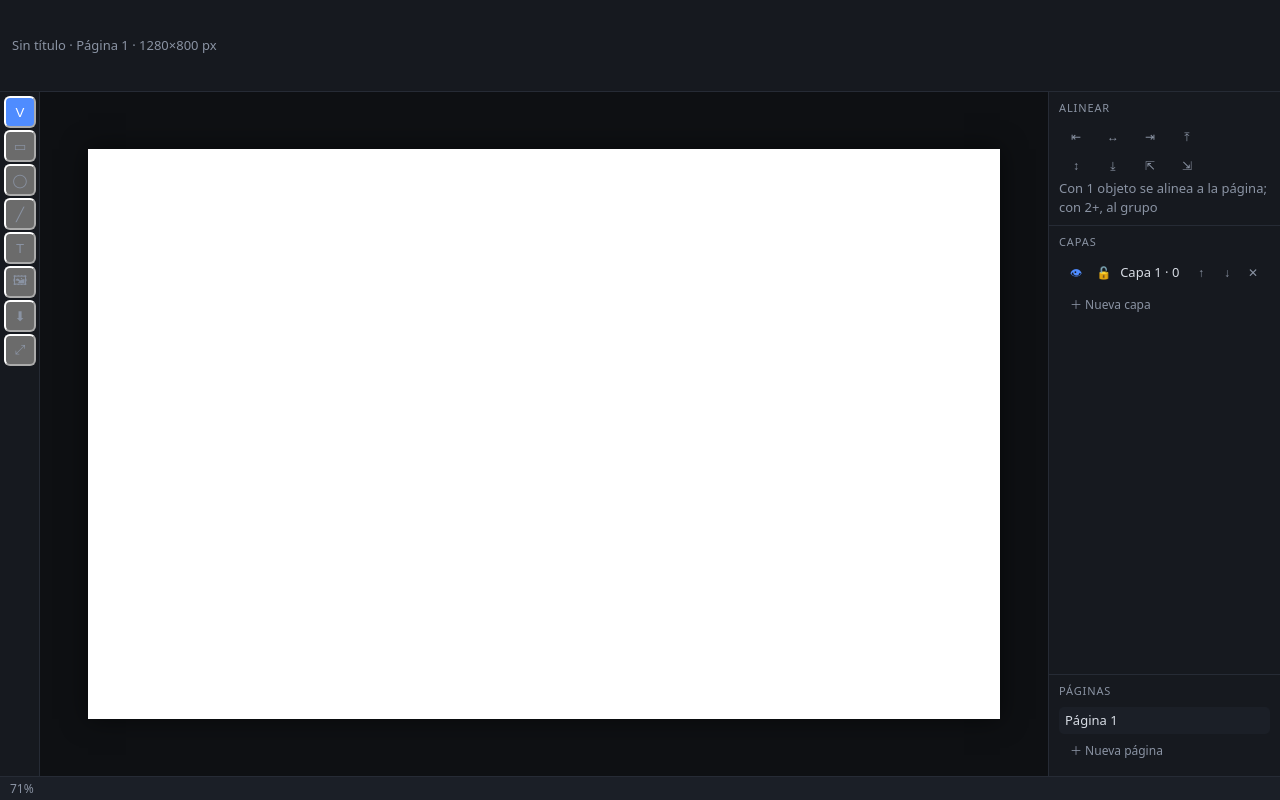
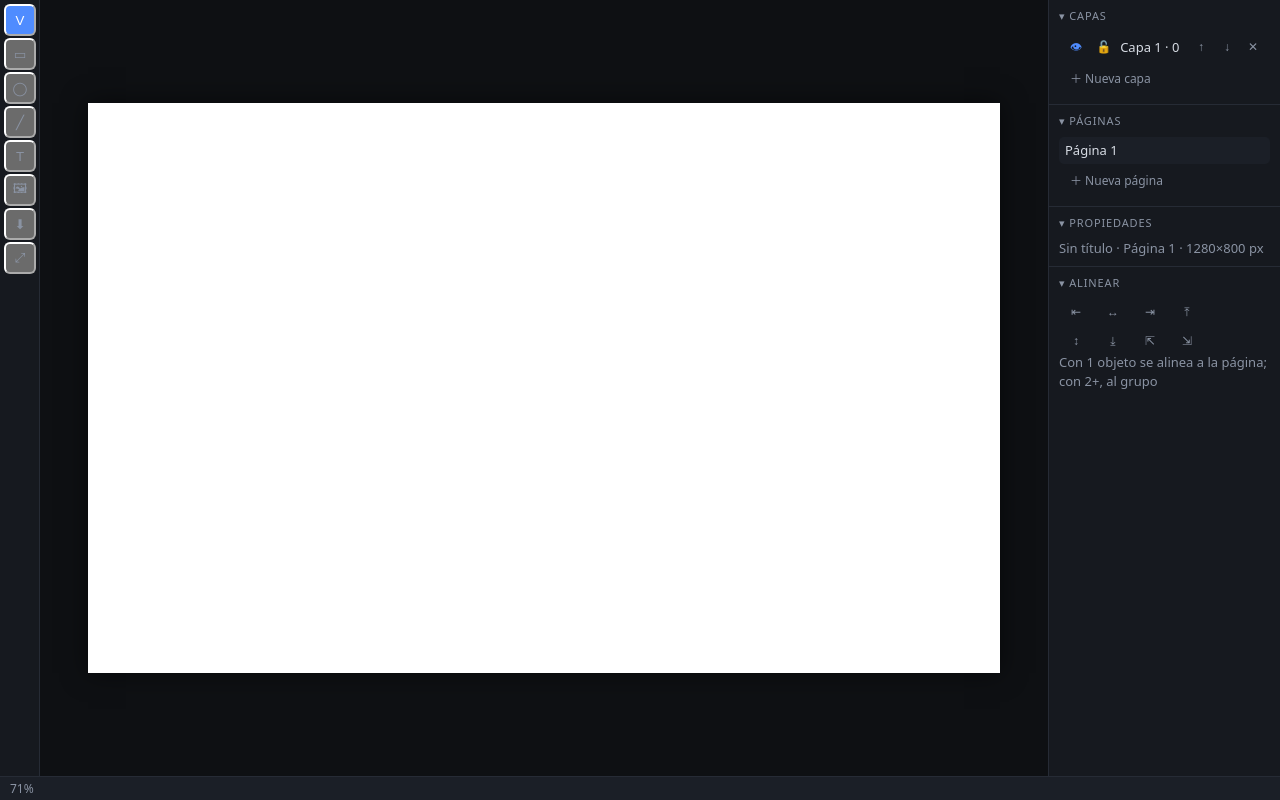
Before and after one commit to fjguerrero/pyra, a website built with Vite: page index.html in a window 1280 px wide. Built offline with nearby package versions, Linux system fonts and the light colour scheme.

Commit message:
UI: propiedades al panel derecho bajo Páginas; paneles colapsables y reordenables con drag (orden/estado en localStorage)

```diff
--- a/index.html
+++ b/index.html
@@ -8,9 +8,6 @@
   </head>
   <body>
     <div id="app">
-      <div id="inspector">
-        <div id="inspector-body"></div>
-      </div>
       <div id="main">
         <div id="toolbar">
           <button type="button" class="tool active" data-tool="select" aria-pressed="true" title="Selección (V)">V</button>
@@ -24,17 +21,21 @@
         </div>
         <div id="canvas-wrap"><canvas id="canvas"></canvas></div>
         <div id="side">
-          <div class="panel">
-            <div class="panel-title">Alinear</div>
-            <div id="align-body"></div>
-          </div>
-          <div class="panel">
+          <div class="panel" data-panel="layers">
             <div class="panel-title">Capas</div>
             <div id="layers-body"></div>
           </div>
-          <div class="panel">
+          <div class="panel" data-panel="pages">
             <div class="panel-title">Páginas</div>
             <div id="pages-body"></div>
+          </div>
+          <div class="panel" data-panel="inspector">
+            <div class="panel-title">Propiedades</div>
+            <div id="inspector-body"></div>
+          </div>
+          <div class="panel" data-panel="align">
+            <div class="panel-title">Alinear</div>
+            <div id="align-body"></div>
           </div>
         </div>
       </div>
--- a/src/main.ts
+++ b/src/main.ts
@@ -166,6 +166,52 @@ document.querySelector<HTMLElement>('#toolbar .tool[data-export]')?.addEventList
 });
 
 renderer.onImgReady = invalidate;
+
+// ---- Paneles laterales: colapsables y reordenables con drag ----
+{
+  const side = document.getElementById('side')!;
+  const KEY = 'pyra:side';
+  type SideState = { order: string[]; collapsed: Record<string, boolean> };
+  const state: SideState = (() => {
+    try {
+      const s = JSON.parse(localStorage.getItem(KEY) ?? '');
+      if (Array.isArray(s.order) && s.collapsed) return s;
+    } catch { /* sin estado previo */ }
+    return { order: [], collapsed: {} };
+  })();
+  const save = (): void => localStorage.setItem(KEY, JSON.stringify(state));
+
+  const panels = [...side.querySelectorAll<HTMLElement>('.panel[data-panel]')];
+  for (const p of panels) {
+    const id = p.dataset.panel!;
+    if (state.collapsed[id]) p.classList.add('collapsed');
+    p.querySelector('.panel-title')!.addEventListener('click', () => {
+      p.classList.toggle('collapsed');
+      state.collapsed[id] = p.classList.contains('collapsed');
+      save();
+    });
+    p.draggable = true;
+    p.addEventListener('dragstart', () => p.classList.add('dragging'));
+    p.addEventListener('dragend', () => {
+      p.classList.remove('dragging');
+      state.order = [...side.querySelectorAll<HTMLElement>('.panel[data-panel]')].map((el) => el.dataset.panel!);
+      save();
+    });
+  }
+  side.addEventListener('dragover', (e) => {
+    const dragging = side.querySelector('.panel.dragging');
+    if (!dragging) return;
+    const after = [...side.querySelectorAll<HTMLElement>('.panel:not(.dragging)')]
+      .find((p) => { const r = p.getBoundingClientRect(); return e.clientY < r.top + r.height / 2; });
+    if (after) side.insertBefore(dragging, after);
+    else side.appendChild(dragging);
+  });
+  // restaurar el orden guardado
+  for (const id of state.order) {
+    const p = panels.find((el) => el.dataset.panel === id);
+    if (p) side.appendChild(p);
+  }
+}
 
 // ---- Texto (M4): clic con la herramienta → objeto editable en el acto ----
 const DEFAULT_FONT = 'system-ui, sans-serif';
--- a/styles.css
+++ b/styles.css
@@ -18,25 +18,24 @@ body {
   overflow: hidden;
 }
 
-#app { display: grid; grid-template-rows: 92px 1fr 24px; height: 100vh; }
-#main { display: grid; grid-template-columns: 40px 1fr 232px; min-height: 0; }
-
-#inspector {
-  display: flex; align-items: center; gap: 14px; flex-wrap: wrap;
-  background: var(--panel); border-bottom: 1px solid var(--line);
-  padding: 8px 12px; height: 92px; overflow-y: auto;
-}
+#app { display: grid; grid-template-rows: 1fr 24px; height: 100vh; }
+#main { display: grid; grid-template-columns: 40px 1fr 232px; grid-template-rows: 1fr; min-height: 0; }
 
 #toolbar {
   display: flex; flex-direction: column; gap: 2px; padding: 4px;
   background: var(--panel); border-right: 1px solid var(--line);
 }
-#side { display: flex; flex-direction: column; background: var(--panel); border-left: 1px solid var(--line); }
-.panel { flex: 1 1 auto; min-height: 0; overflow-y: auto; padding: 8px 10px; }
+#side { display: flex; flex-direction: column; min-height: 0; overflow: hidden; background: var(--panel); border-left: 1px solid var(--line); }
+.panel { flex: 0 1 auto; min-height: 0; overflow-y: auto; padding: 8px 10px; }
 .panel + .panel { border-top: 1px solid var(--line); }
-#side > .panel:nth-child(1) { flex: 0 0 auto; }
-#side > .panel:nth-child(2) { flex: 1 1 55%; }
-#side > .panel:nth-child(3) { flex: 0 0 auto; max-height: 30%; }
+#side > .panel { max-height: 45%; }
+#side > .panel.collapsed { max-height: none; overflow: hidden; }
+#side > .panel.collapsed > div:not(.panel-title) { display: none; }
+.panel-title { cursor: pointer; user-select: none; }
+.panel-title::before { content: '▾ '; color: var(--dim); }
+.panel.collapsed .panel-title::before { content: '▸ '; }
+.panel.dragging { opacity: 0.5; }
+#inspector-body { display: flex; flex-direction: column; gap: 6px; }
 
 .aligngrid { display: grid; grid-template-columns: repeat(4, 34px); gap: 3px; }
 .aligngrid .iconbtn { width: 34px; height: 26px; }
@@ -63,7 +62,8 @@ body {
 .tool.active { background: var(--accent); color: #fff; }
 
 .field { display: flex; align-items: center; gap: 6px; }
-.field span { color: var(--dim); }
+.field span { color: var(--dim); min-width: 52px; }
+.field textarea { width: 100%; background: var(--panel-2); color: var(--text); border: 1px solid var(--line); border-radius: 5px; padding: 4px 6px; }
 .field input[type="number"] {
   width: 72px; background: var(--panel-2); color: var(--text);
   border: 1px solid var(--line); border-radius: 5px; padding: 4px 6px;
```
Also changed, not shown: test/core.test.ts (+15 -13 lines).
